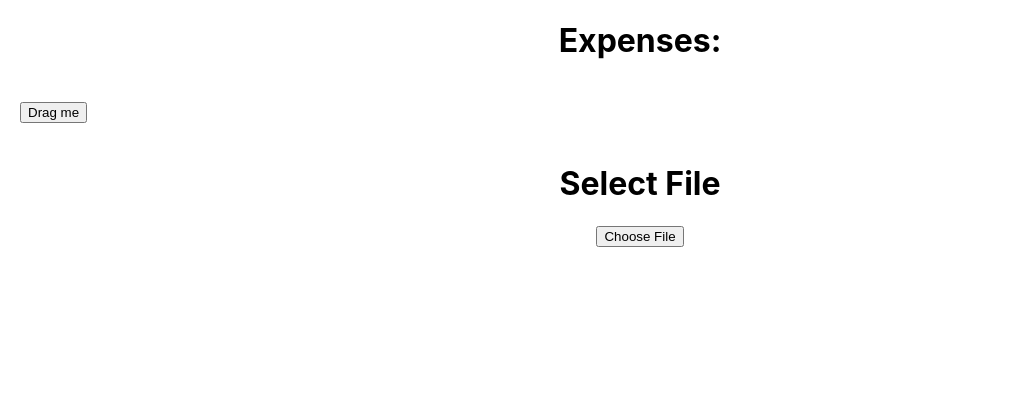
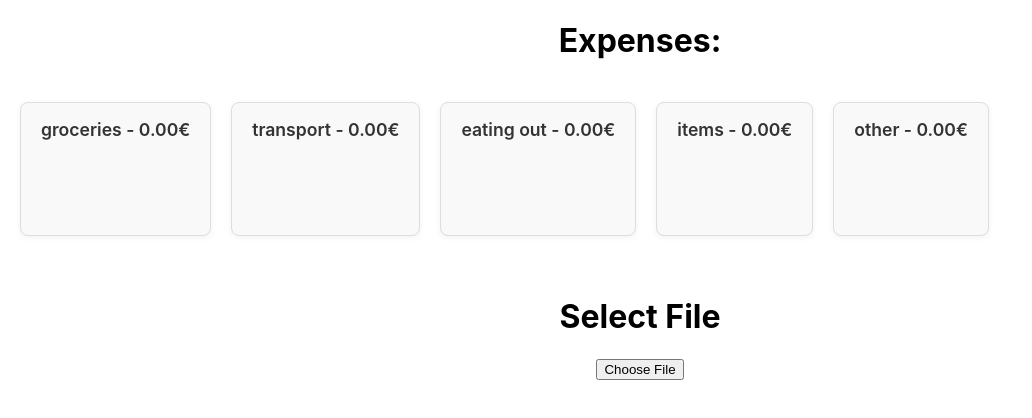
Before and after one commit to kristiank139/ExpenseTracker, a React (Create React App) app in the folder frontend/my-app/: page / in a window 1280 px wide. Shown: the top 418 px of the page, without its empty margins (0-1032 px from the left). Built offline with nearby package versions, Linux system fonts and the light colour scheme.

Commit message:
Finished drag and drop functionality
Payments can be moved around categories, total amount spent changes accordingly.

```diff
--- a/frontend/my-app/src/App.css
+++ b/frontend/my-app/src/App.css
@@ -87,10 +87,3 @@
   background-color: #ccc;
   border-radius: 3px;
 }
-
-.droppable-box {
-  border: 2px dashed gray;
-  padding: 10px;
-  margin: 10px 0;
-  min-height: 100px;
-}
--- a/frontend/my-app/src/App.js
+++ b/frontend/my-app/src/App.js
@@ -8,38 +8,104 @@ import { Droppable } from './Droppable';
 
 function App() {
   const [selectedFile, setSelectedFile] = useState(null);
-  const [categorizedJsonPayments, setData] = useState(null);
-  const [parent, setParent] = useState(null);
-
-  const draggableMarkup = (
-    <Draggable id="draggable">Drag me</Draggable>
-  );
+  // This is where I can add/remove categories
+  const [categoryElements, setCategoryElements] = useState({
+    "groceries": {"amount": 0, "payments": []},
+    "transport": {"amount": 0, "payments": []},
+    "eating out": {"amount": 0, "payments": []},
+    "items": {"amount": 0, "payments": []},
+    "other": {"amount": 0, "payments": []}
+  })
 
   const handleOpenFile = async () => {
     const filePath = await window.electronAPI.openFile();
     if (!filePath) return;
 
     const jsonData = await window.electronAPI.getJsonData(filePath);
-    setData(jsonData);
+
+    setCategoryElements(jsonData);
     setSelectedFile(filePath);
   };
+
+  function safeSubtract(a, b, tolerance = 1e-10) { // To avoid getting -0 as a result
+    const result = a - b;
+    return Math.abs(result) < tolerance ? 0 : result;
+  }
+
+  function parseId(id) {
+    const index = id.lastIndexOf('-');
+    if (index === -1) return null;
+    return {
+      category: id.slice(0, index),
+      index: Number(id.slice(index + 1)),
+    };
+  }
+  function handleDragEnd(event) {
+    const { active, over} = event;
+
+    if (!over) {
+      return;
+    }
+
+    const from = parseId(active.id);
+    if (!from) return;
+
+    const toCategory = over.id;
+
+    if (from.category === toCategory) return; // Could add reordering here
+
+    setCategoryElements((prev) => {
+      const fromCategory = prev[from.category];
+      const toCategoryObj = prev[toCategory];
+
+      const fromPayments = [...fromCategory.payments];
+      const toPayments = [...toCategoryObj.payments];
+
+      const paymentAmount = Object.values(prev[from.category]['payments'][from.index])[0]
+
+      const fromAmount = safeSubtract(parseFloat(prev[from.category]['amount']), parseFloat(paymentAmount))
+      const toAmount = parseFloat(prev[toCategory]['amount']) + parseFloat(paymentAmount)
+
+      const [movedItem] = fromPayments.splice(from.index, 1)
+      toPayments.push(movedItem);
+
+      return {
+        ...prev,
+        [from.category]: {
+          ...fromCategory,
+          amount: fromAmount,
+          payments: fromPayments
+        },
+        [toCategory]: {
+          ...toCategoryObj,
+          amount: toAmount,
+          payments: toPayments
+        }
+      }
+    })
+  }
 
   return (
       <div className="App">
         <h1>Expenses:</h1>
           <div className='lists-container'>
             <DndContext onDragEnd={handleDragEnd}>
-            {parent === null ? draggableMarkup : null}
 
-            {categorizedJsonPayments && Object.entries(categorizedJsonPayments).map(([category, data], index) => (
-              <Droppable key={category} id={category}>
+            {Object.entries(categoryElements).map(([category, data]) => (
+              <Droppable id={category} key={category}>
                 <div className="droppable-box">
-                  {parent === category ? draggableMarkup : 'Drop here'}
                   <div className='list'>{category} - {data.amount.toFixed(2) + "€"}</div>
                     <ul>
-                      {data.payments.map((paymentObj, index) => {
-                        const [payment, amount] = Object.entries(paymentObj)[0];
-                        return <li key={index}>{payment} - {amount} €</li>
+                      {data.payments.map((payment, index) => {
+                        const [[description, amount]] = Object.entries(payment);
+                        return (
+                        <Draggable
+                        id={`${category}-${index}`}
+                        key={`${category}-${index}`}
+                        >
+                          {description} - {amount} €
+                        </Draggable>
+                      );
                     })}
                     </ul>
                 </div>
@@ -52,14 +118,6 @@ function App() {
       </div>
 
  );
-
- function handleDragEnd(event) {
-    const {over} = event;
-
-    // If the item is dropped over a container, set it as the parent
-    // otherwise reset the parent to `null`
-    setParent(over ? over.id : null);
-  }
 }
 
 
```
